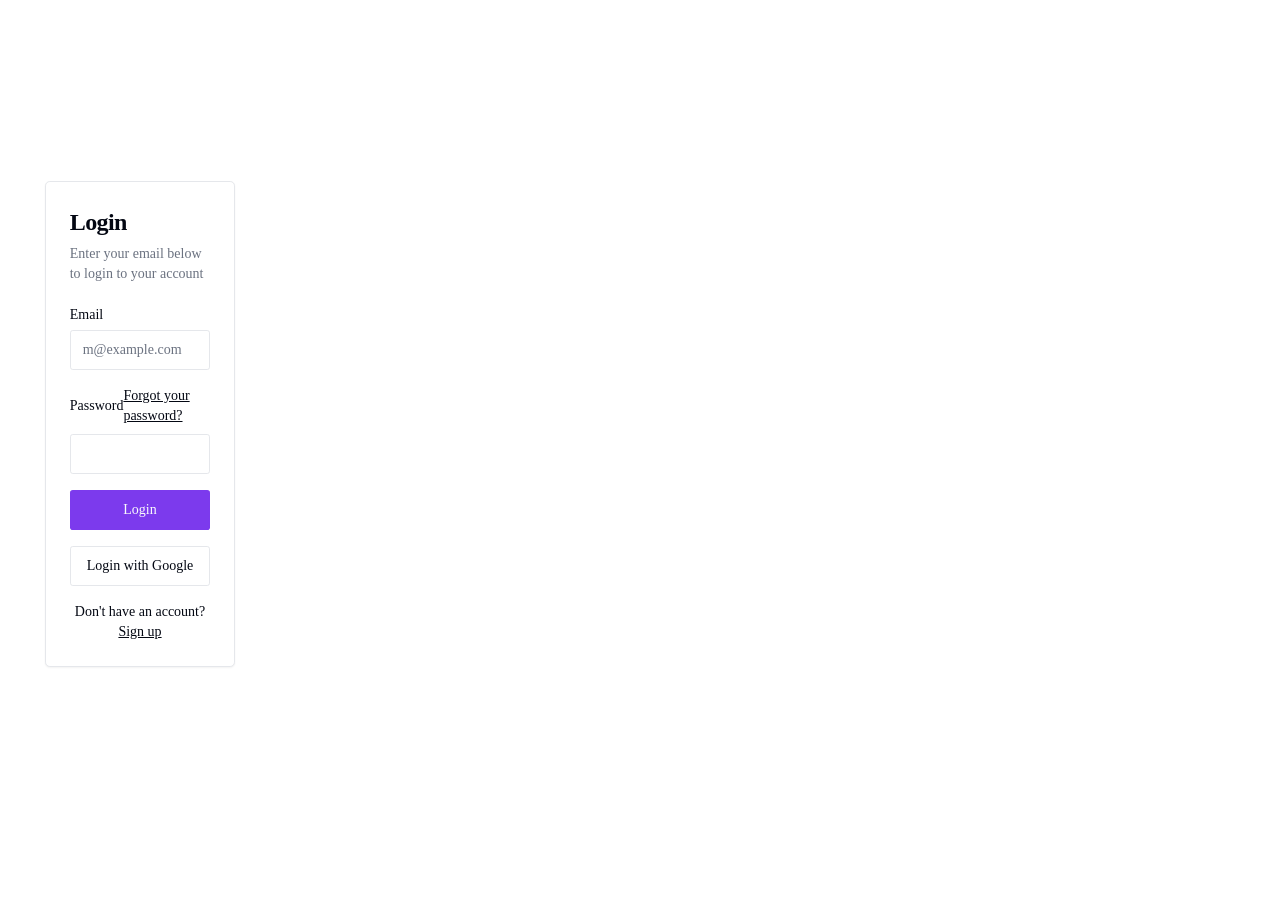
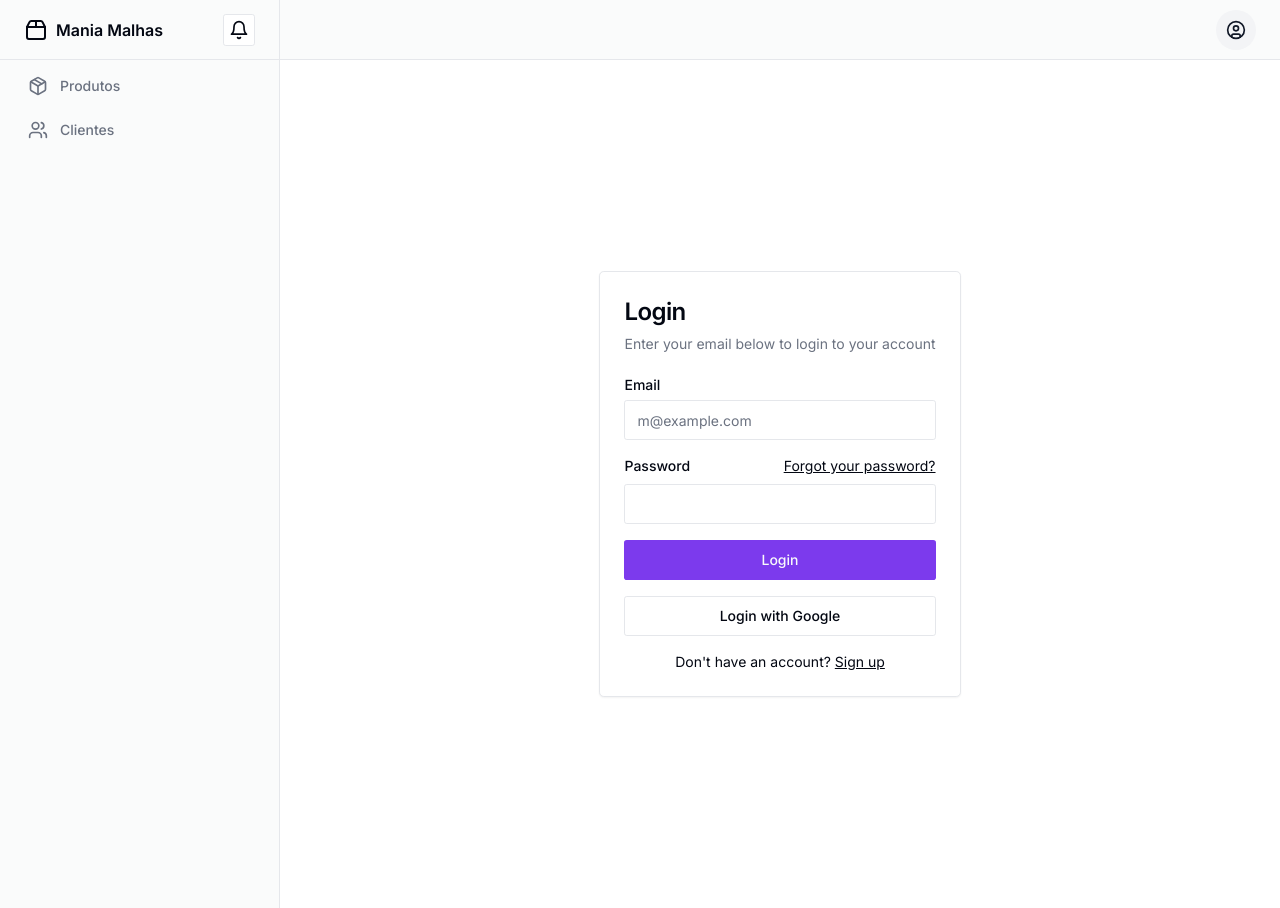
Before and after one commit to HD220/mania-malhas, a Next.js app: page /login in a window 1280 px wide. Before the commit the page ends 848 px from the top, so only its background shows below. Built offline with nearby package versions, Linux system fonts and the light colour scheme.

Commit message:
retornado layput

```diff
--- a/src/app/layout.tsx
+++ b/src/app/layout.tsx
@@ -21,26 +21,26 @@ export default function RootLayout({
   return (
     <html lang="pt-BR">
       <body
-        // className={cn(
-        //   "min-h-screen bg-background font-sans antialiased",
-        //   inter.variable
-        // )}
+        className={cn(
+          "min-h-screen bg-background font-sans antialiased",
+          inter.variable
+        )}
         suppressHydrationWarning={true}
       >
-        {/* <ThemeProvider
+        <ThemeProvider
           attribute="class"
           defaultTheme="system"
           enableSystem
           disableTransitionOnChange
-        > */}
-        <div className="grid min-h-screen w-full md:grid-cols-[220px_1fr] lg:grid-cols-[280px_1fr]">
-          {/* <AsideBar /> */}
-          <div className="flex flex-col">
-            {/* <Header /> */}
-            <main className="p-6">{children}</main>
+        >
+          <div className="grid min-h-screen w-full md:grid-cols-[220px_1fr] lg:grid-cols-[280px_1fr]">
+            <AsideBar />
+            <div className="flex flex-col">
+              <Header />
+              <main className="p-6">{children}</main>
+            </div>
           </div>
-        </div>
-        {/* </ThemeProvider> */}
+        </ThemeProvider>
       </body>
     </html>
   );
```
